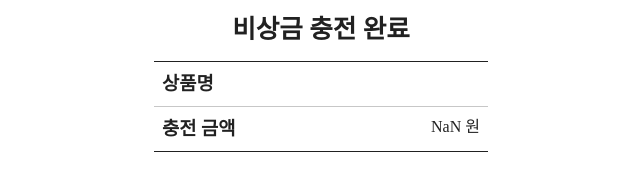
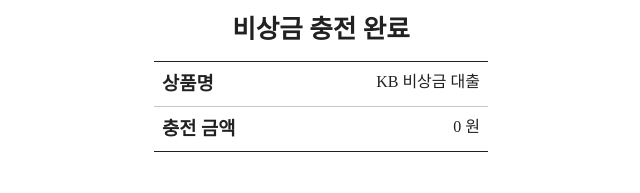
Before and after one commit to ssooomm/NotLoanly, a Vue app in the folder frontend/: page /loan-complete in a window 1280 px wide. Shown: the part 389-582 px from the top of the page, without its empty margins (319-959 px from the left). Built offline with nearby package versions, Linux system fonts and the light colour scheme; a web font is replaced by a local one.

Commit message:
update: 대출 신청 및 완료 페이지 백엔드 api 연결 코드 추가

```diff
--- a/frontend/src/views/LoanComplete.vue
+++ b/frontend/src/views/LoanComplete.vue
@@ -35,7 +35,7 @@
           <v-divider class="border-opacity-100"></v-divider>
           <v-row class="pa-5" justify="space-between">
             <h3>상품명</h3>
-            <span>{{ productName }}</span>
+            <span>KB 비상금 대출</span>
           </v-row>
           <v-divider class="border-opacity-25"></v-divider>
           <v-row class="pa-5" justify="space-between">
@@ -53,14 +53,27 @@
 
 <script setup>
 import ConfirmButton from "@/components/ConfirmButton.vue";
-import { ref, onMounted, onBeforeUnmount } from "vue";
+import { ref, computed, onMounted, onBeforeUnmount } from "vue";
 import { useRoute } from "vue-router";
 
 const route = useRoute();
-const productName = route.query.productName;
-const loanAmount = route.query.loanAmount;
+const loanAmount = ref(0);
 
-const displayAmount = new Intl.NumberFormat("ko-KR").format(loanAmount);
+onMounted(() => {
+  const { loanAmount: stateLoanAmount } = history.state || {};
+  loanAmount.value = stateLoanAmount || 0;
+
+  window.addEventListener("resize", handleResize);
+  handleResize(); // 초기 로드 시 크기 확인
+});
+
+onBeforeUnmount(() => {
+  window.removeEventListener("resize", handleResize);
+});
+
+const displayAmount = computed(() => {
+  return new Intl.NumberFormat("ko-KR").format(loanAmount.value);
+});
 
 const title = "You're LOANly? I'm not LOANly!";
 const formattedTitle = ref(title);
@@ -72,15 +85,6 @@
     formattedTitle.value = title;
   }
 };
-
-onMounted(() => {
-  window.addEventListener("resize", handleResize);
-  handleResize(); // 초기 로드 시 크기 확인
-});
-
-onBeforeUnmount(() => {
-  window.removeEventListener("resize", handleResize);
-});
 
 const handleConfirm = () => {
   // 비상금 충전 완료 페이지에서 확인 버튼 클릭 시
--- a/frontend/src/views/LoanInput.vue
+++ b/frontend/src/views/LoanInput.vue
@@ -8,7 +8,7 @@
       </div>
     </v-col>
     <!-- 대출 금액 입력 폼 -->
-    <v-form @submit.prevent>
+    <v-form @submit.prevent="handleConfirm">
       <v-col class="pa-5">
         <v-text-field
           required
@@ -33,11 +33,11 @@
       <v-col>
         <v-row class="pa-5" justify="space-between">
           <h3>상품명</h3>
-          <span>{{ product.name }}</span>
+          <span>KB 비상금 대출</span>
         </v-row>
         <v-row class="pa-5" justify="space-between">
           <h3>대출금리</h3>
-          <span>연 {{ product.interestRate }}%</span>
+          <span>연 {{ interestRate }}%</span>
         </v-row>
       </v-col>
     </v-form>
@@ -50,6 +50,7 @@
 import ConfirmButton from "@/components/ConfirmButton.vue";
 import { ref, computed } from "vue";
 import { useRouter } from "vue-router";
+import axios from "axios";
 
 const router = useRouter();
 
@@ -67,7 +68,6 @@
 
   // 금액이 비어있는지 확인
   if (parsedAmount === 0) {
-    alert("대출 금액을 입력해주세요.");
     return false;
   }
 
@@ -119,23 +119,42 @@
   return parsedAmount.slice(0, -4);
 });
 
-// 상품 정보
-const product = ref({
-  name: "KB 비상금 대출",
-  interestRate: 5.69,
-});
+// KB 비상금 대출 금리 정보
+const interestRate = ref(5.69);
 
 // 확인 버튼 클릭 시 이벤트
-const handleConfirm = () => {
-  if (validateAmount()) {
-    router.push({
-      path: "/loan-complete",
-      query: {
-        loanAmount: amount.value,
-        productName: product.value.name,
-      },
-    });
-  }
+const handleConfirm = async () => {
+  // 백 연결 전 테스트용 코드
+  router.push({
+    path: "/loan-complete",
+    state: {
+      loanAmount: amount.value,
+    },
+  });
+  // if (validateAmount()) {
+  //   try {
+  //     const response = await axios.post("/api/loan/apply", {
+  //       user_id: 1, // 실제로 로그인된 사용자 ID를 사용해야 함
+  //       loan_amount: amount.value,
+  //       interest_rate: interestRate.value,
+  //     });
+
+  //     if (response.status === 200) {
+  //       console.log("대출 신청이 완료되었습니다.");
+  //       router.push({
+  //         path: "/loan-complete",
+  //         state: {
+  //           loanAmount: amount.value,
+  //         },
+  //       });
+  //     }
+  //   } catch (error) {
+  //     console.error("대출 신청 중 오류 발생:", error);
+  //     alert("대출 신청에 실패했습니다. 다시 시도해 주세요.");
+  //   }
+  // } else {
+  //   alert("대출 금액을 입력해주세요.");
+  // }
 };
 </script>
 
```
